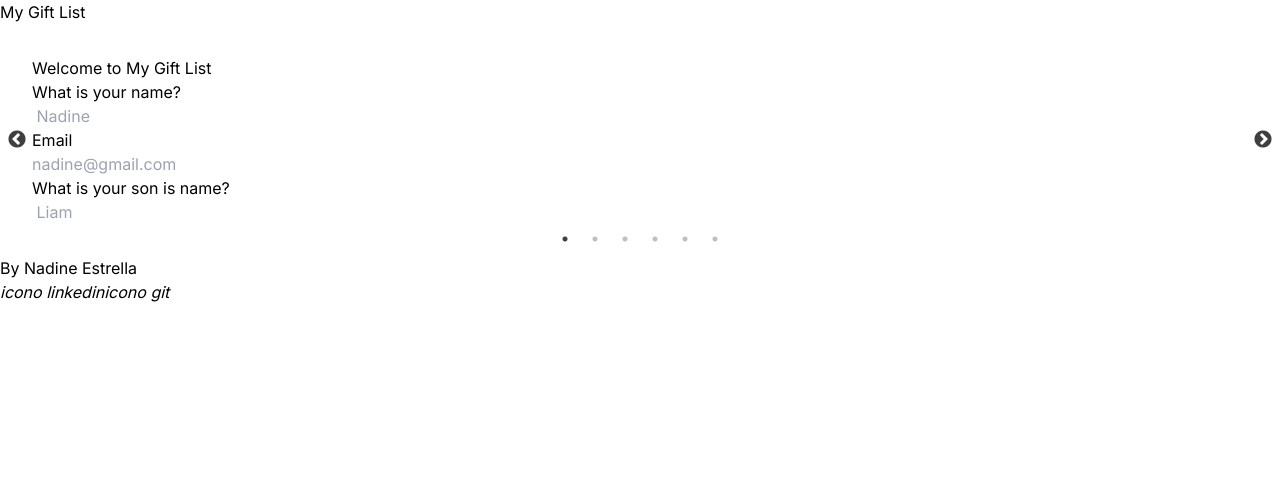
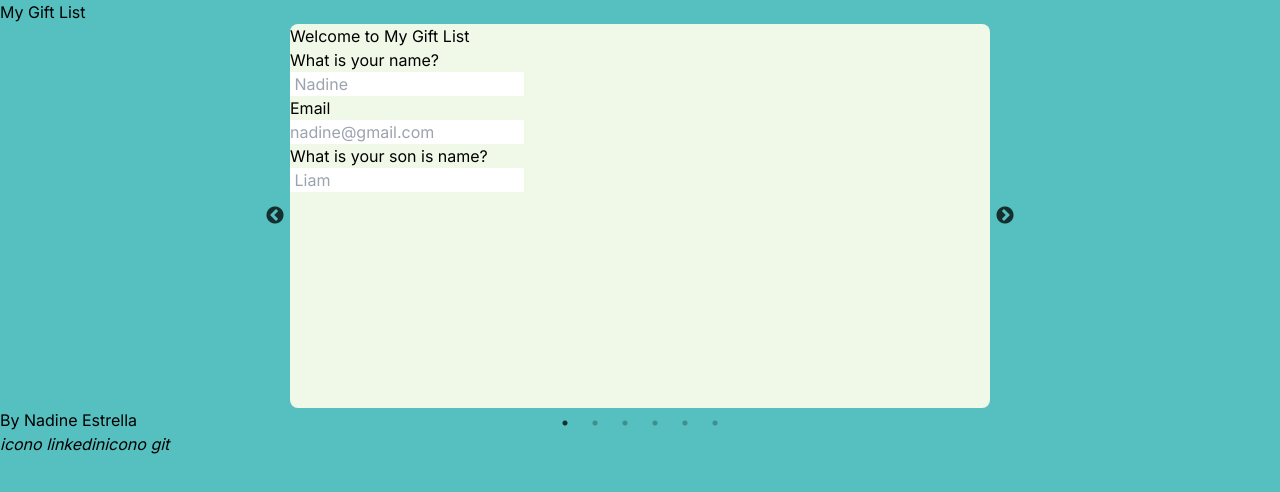
Before and after one commit to nadinestrella/GiftList, a Next.js app: page / in a window 1280 px wide. Shown: the top 492 px of the page. Built offline with nearby package versions, Linux system fonts and the light colour scheme.

Commit message:
tailwind

```diff
--- a/src/app/layout.tsx
+++ b/src/app/layout.tsx
@@ -18,7 +18,7 @@ export default function RootLayout({
 }>) {
   return (
     <html lang="en">
-      <body className={inter.className}>
+      <body className={`${inter.className} bg-background`}>
         <Header />
         {children}
         <Footer />
--- a/src/app/page.tsx
+++ b/src/app/page.tsx
@@ -113,7 +113,10 @@ export default function Home() {
     slidesToScroll: 1,
   };
   return (
-    <Slider className="m-8" {...settings}>
+    <Slider
+      className=" bg-background2 flex flex-col min-h-96 w-80 md:w-tablet rounded-lg m-auto  "
+      {...settings}
+    >
       <div>
         <Login kidName={kidName} handleKidName={handleKidName} />
       </div>
--- a/tailwind.config.ts
+++ b/tailwind.config.ts
@@ -13,6 +13,17 @@ const config: Config = {
         'gradient-conic':
           'conic-gradient(from 180deg at 50% 50%, var(--tw-gradient-stops))',
       },
+      colors: {
+        background: '#56bfbf',
+        background2: '#f0f9e8',
+        background3: '#048c8c',
+        nextBtn: '#f2d377',
+        pink: '#f29bc4',
+        arrow: '#d9a08b',
+      },
+      width: {
+        tablet: '43.75rem',
+      },
     },
   },
   plugins: [],
```
